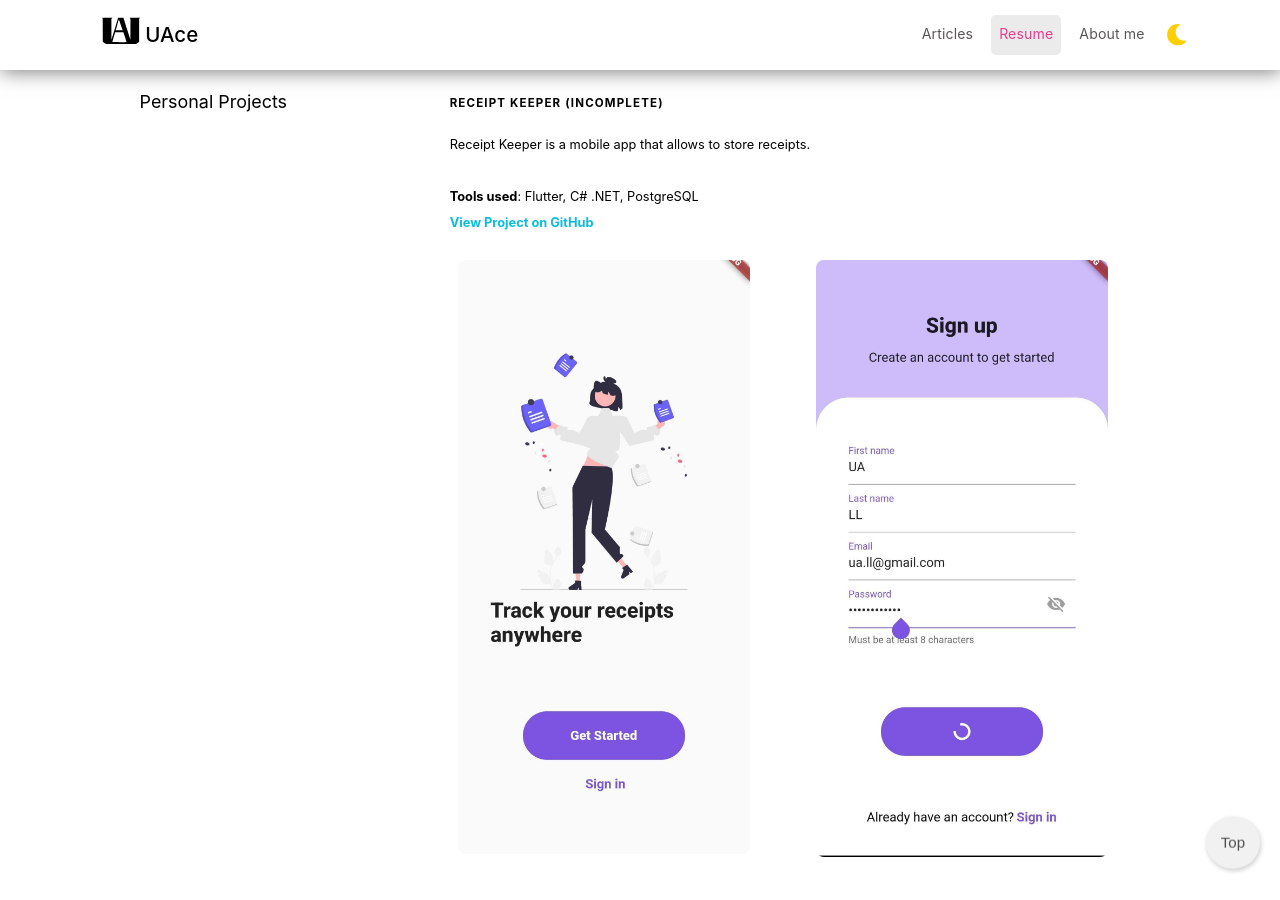
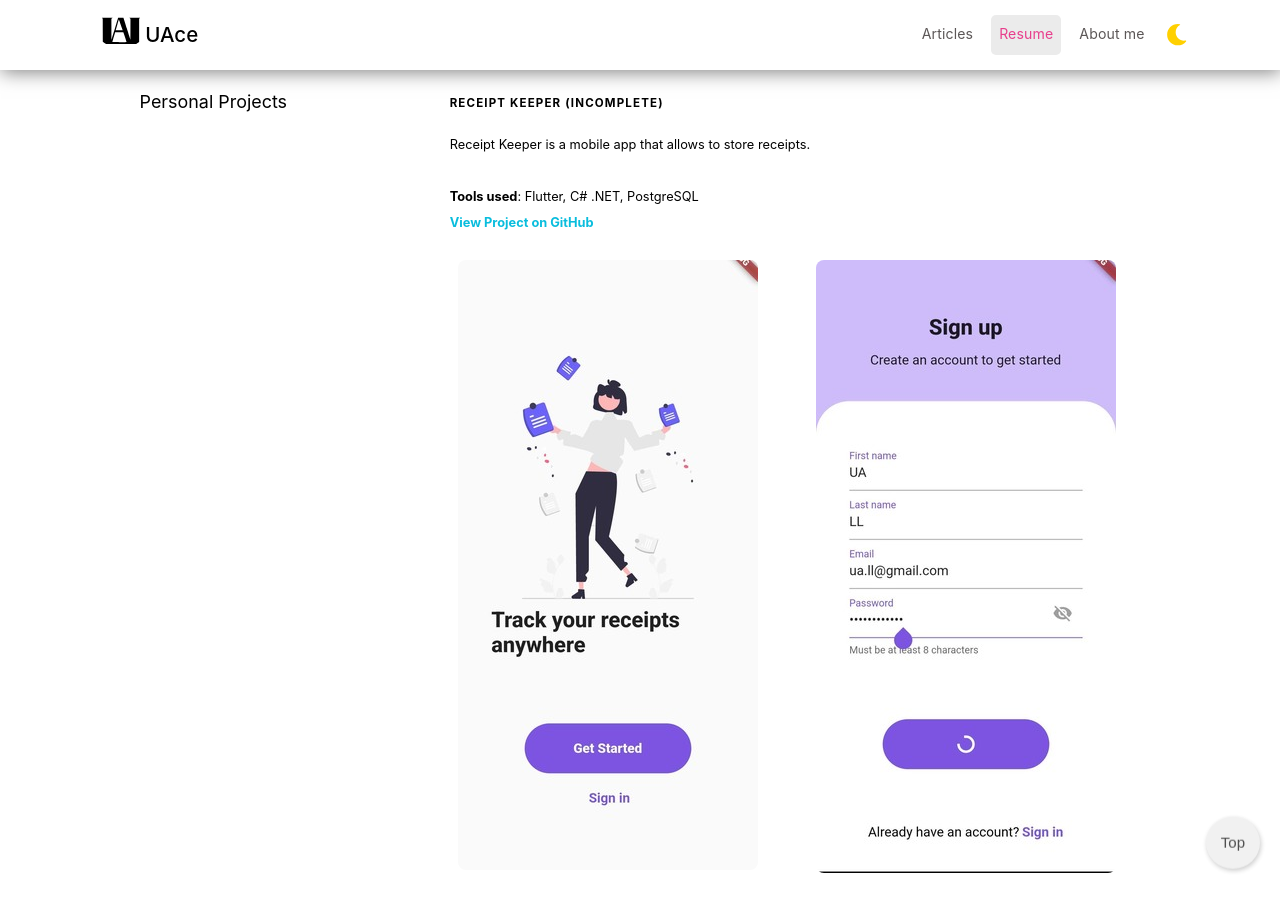
Before and after one commit to UAce/UAce.github.io, a Jekyll site: the page built from _pages/resume.html, in a window 1280 px wide and 900 px high, scrolled down 2640 px. Built offline with Jekyll 4.4.1, drawn with Linux system fonts in a browser that asks for light colours; nearby versions of some CDN libraries.

Commit message:
Resize image

```diff
--- a/_data/personal_projects.yml
+++ b/_data/personal_projects.yml
@@ -6,10 +6,8 @@
   images:
     - path: assets/images/demo/receipt_keeper_get_started.jpg
       alt: Get Started
-      style: "width: 100%; max-width: 300px;"
     - path: assets/images/demo/receipt_keeper.jpg
       alt: Sign Up
-      style: "width: 100%; max-width: 300px;"
 
 - name: Komeet (Incomplete)
   description: |
```
Also changed, not shown: assets/images/demo/receipt_keeper.jpg, assets/images/demo/receipt_keeper_get_started.jpg.
